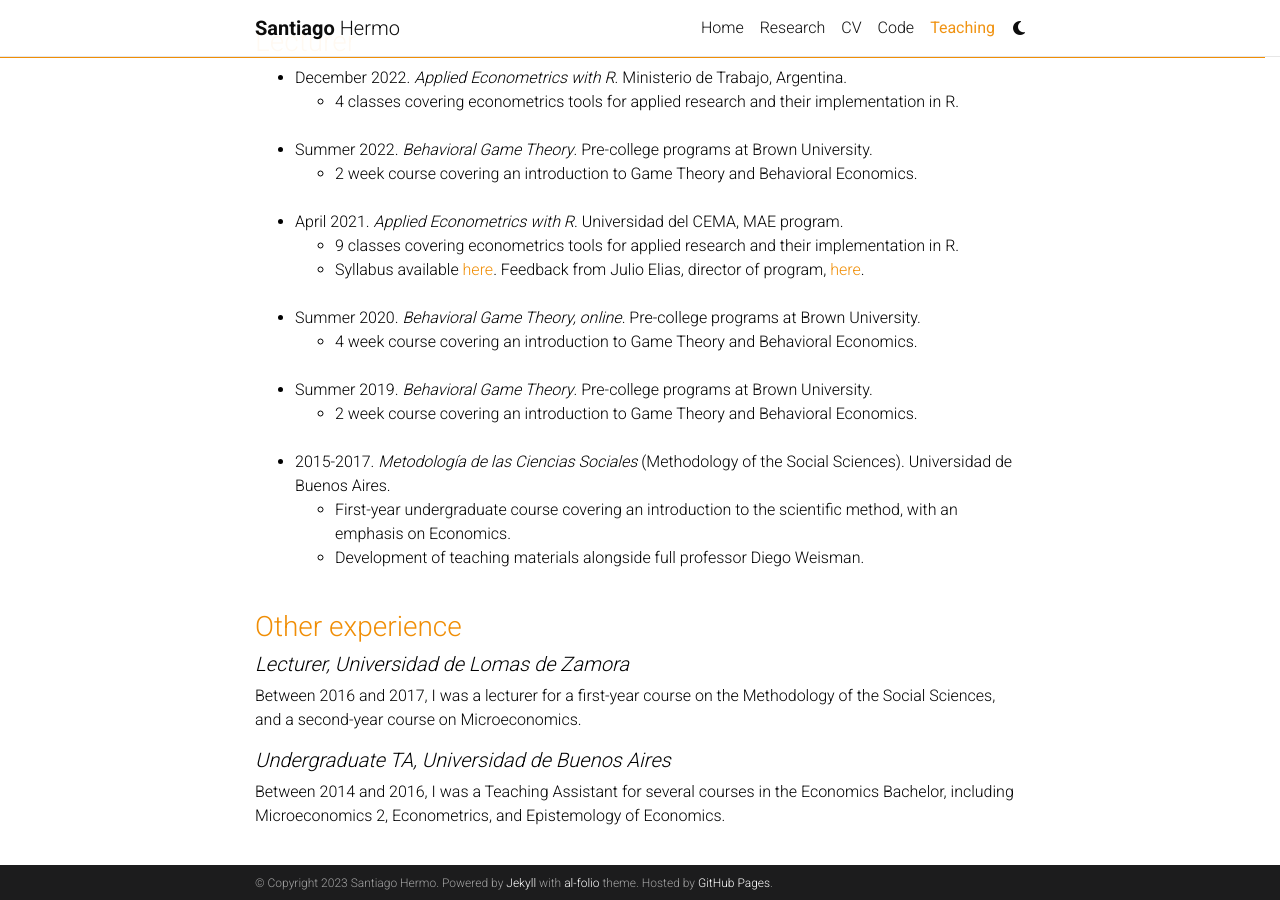
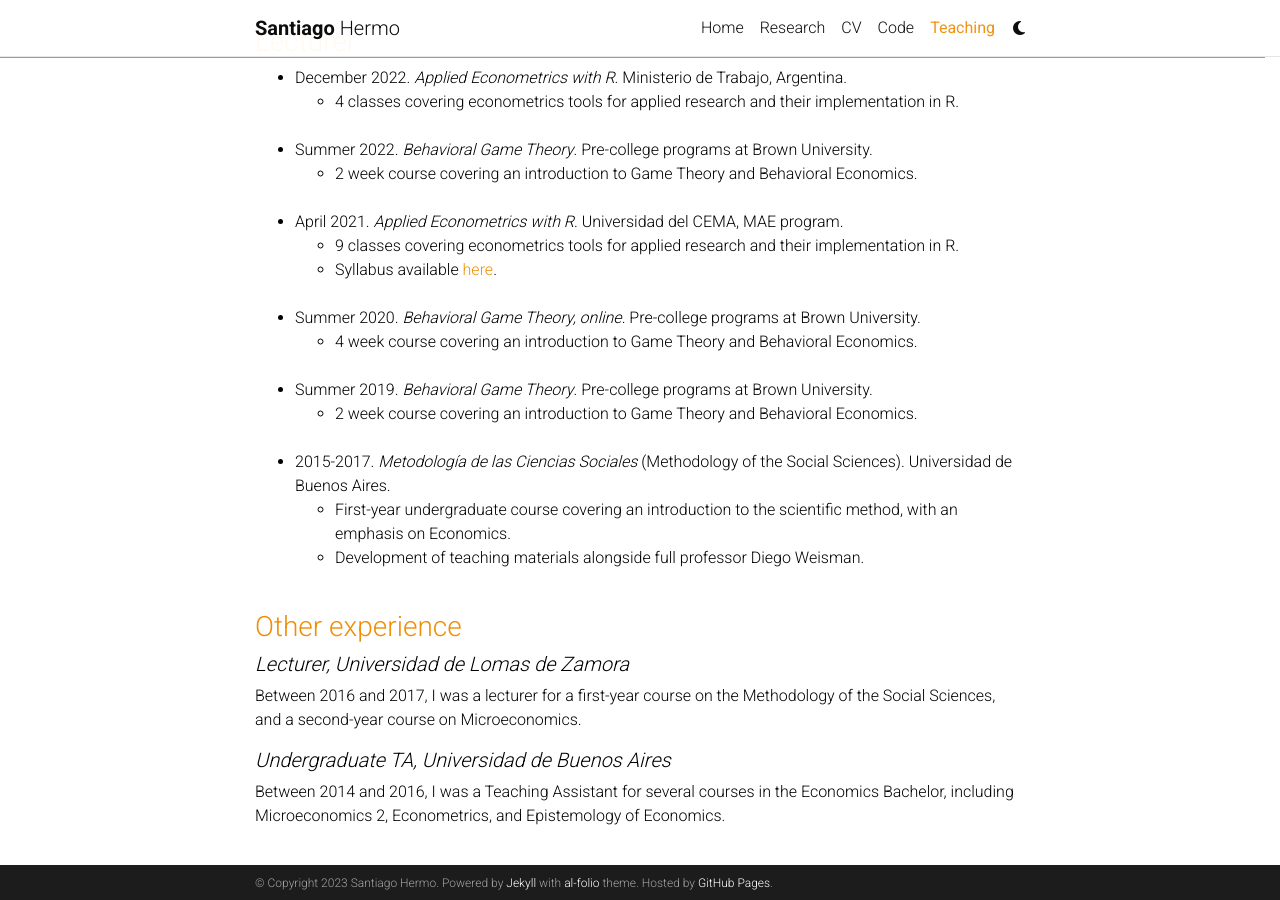
Before and after one commit to santiagohermo/santiagohermo.github.io, a Jekyll site: the page built from _pages/teaching.md, in a window 1280 px wide and 900 px high, scrolled down 1095 px. Built offline with Jekyll 4.4.1, drawn with Linux system fonts in a browser that asks for light colours; comment, search, counter and statistics services are not loaded; a style sheet for code colours, icons or effects is not loaded.

Commit message:
drop ucema feedback

```diff
--- a/_pages/teaching.md
+++ b/_pages/teaching.md
@@ -59,7 +59,6 @@ nav_order: 4
 - April 2021. _Applied Econometrics with R_. Universidad del CEMA, MAE program.
   - 9 classes covering econometrics tools for applied research and their implementation in R.
   - Syllabus available [here](../assets/pdf/syllabus_ucema_short_course.pdf).
-  Feedback from Julio Elias, director of program, [here](../assets/pdf/teaching_MAE_ucema.pdf).
   <br><br>
 
 - Summer 2020. _Behavioral Game Theory, online_. Pre-college programs at Brown University.
```
Also changed, not shown: 1 other file.
